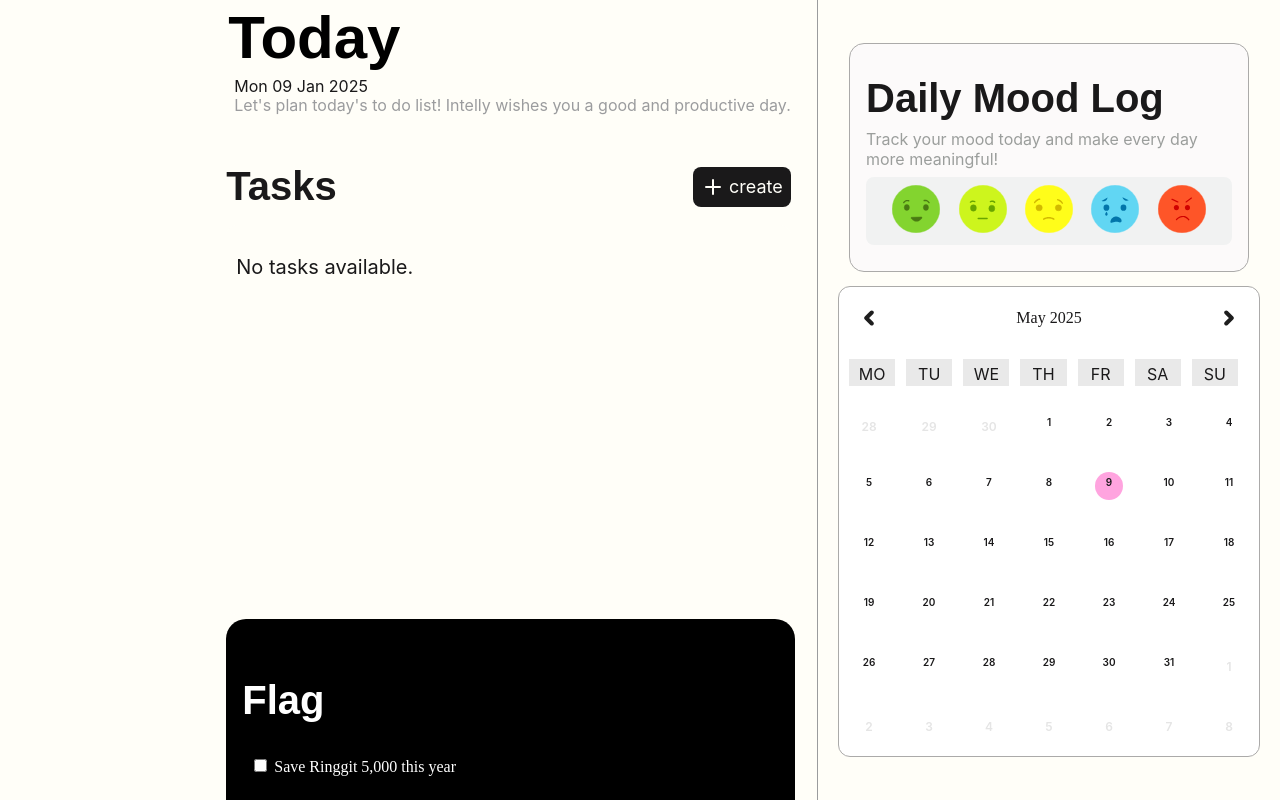
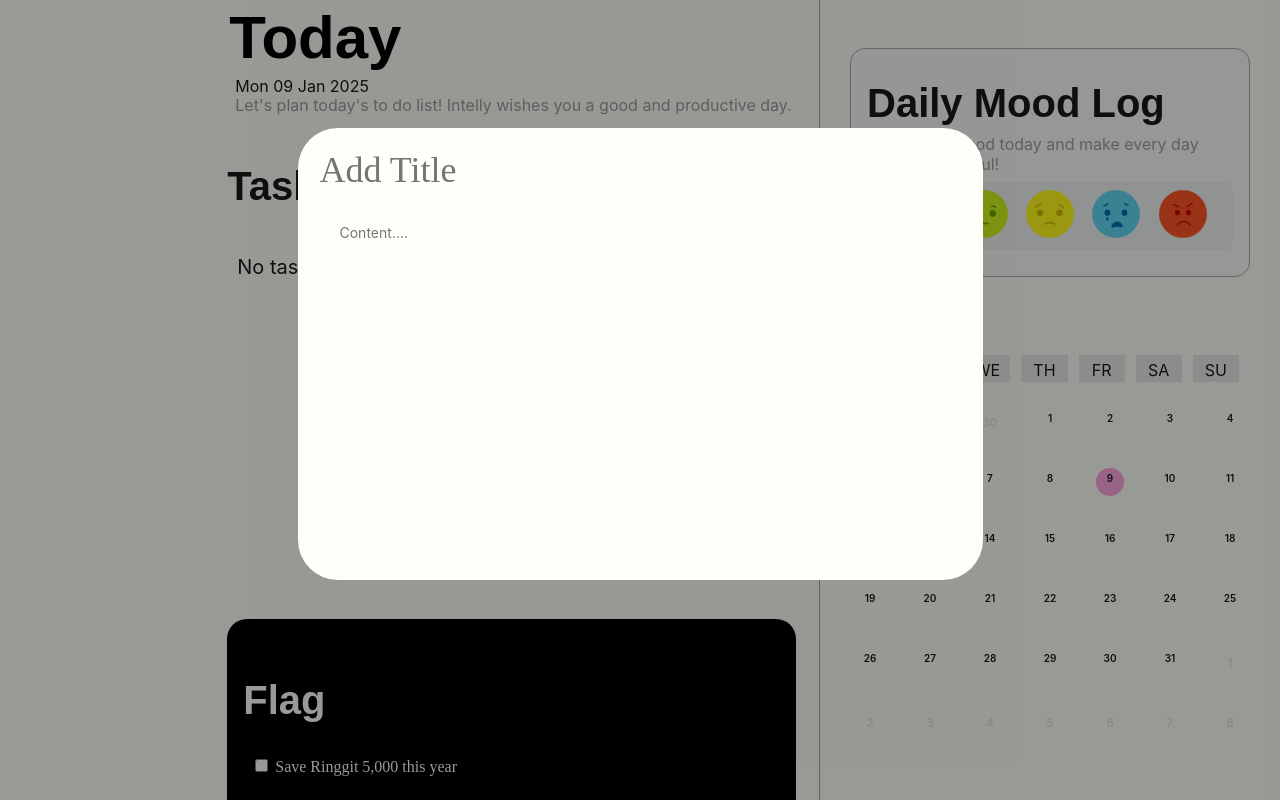
Before and after one commit to KevinLim616/web-assignment-Lumo, a PHP site: page /user/dashboard.php in a window 1280 px wide. Run offline with PHP 8.4, Linux system fonts and the light colour scheme; data that the repository does not hold is empty; some web fonts are replaced.

Commit message:
created diary modal

```diff
--- a/style/dashboard.css
+++ b/style/dashboard.css
@@ -130,7 +130,76 @@
 
 /* modal */
 
-.modal {
+.diary-modal {
+  display: block;
+  position: fixed;
+  z-index: 999;
+  left: 0;
+  top: 0;
+  width: 100%;
+  height: 100%;
+  background-color: rgba(0, 0, 0, 0.4);
+}
+.diary-modal-container {
+  background-color: var(--white);
+  margin: 10% auto;
+  padding: 20px;
+  border-radius: 40px;
+  width: 645px;
+  height: 412px;
+  position: relative;
+  display: flex;
+  flex-direction: column;
+}
+
+.diary-modal-container form {
+  display: flex;
+  flex-direction: column;
+  flex-grow: 1;
+  gap: 24px;
+}
+
+.diary-modal-header {
+  display: flex;
+  justify-content: space-between;
+  align-items: center;
+  width: 100%;
+}
+
+.diary-modal-container form div label {
+  display: none;
+}
+
+.diary-modal-content {
+  flex-grow: 1;
+  display: flex;
+  flex-direction: column;
+  padding: 0 10px;
+}
+
+textarea#diary-content {
+  width: 100%;
+  flex-grow: 1;
+  border: none;
+  resize: none;
+  outline: none;
+  overflow-y: auto;
+  box-sizing: border-box;
+  background-color: transparent;
+  padding: 8px 12px;
+  font-size: 14px;
+  font-family: "SF Pro Text", "Poppins", sans-serif;
+}
+
+input#diary-title {
+  font-family: "SF Pro Rounded";
+  border: none;
+  background-color: transparent;
+  outline: none;
+  font-size: 36px;
+}
+
+.task-modal {
   display: none;
   position: fixed;
   z-index: 999;
@@ -141,7 +210,7 @@
   background-color: rgba(0, 0, 0, 0.4);
 }
 
-.modal-content {
+.task-modal-content {
   background-color: white;
   margin: 10% auto;
   padding: 20px;
--- a/user/dashboard.php
+++ b/user/dashboard.php
@@ -12,6 +12,7 @@
   <link rel="stylesheet" href="../style/dashboard.css" />
   <link rel="stylesheet" href="../style/calendar-style.css" />
   <script src="./../tasks/tasks.js" defer></script>
+
 </head>
 
 <body>
@@ -390,8 +391,8 @@
       </div>
     </div>
     <!--FIXME: Calendar here-->
-    <div class="calendar">
-      <div class="header">
+    <div class="mood-calendar">
+      <div class="calendar-header">
         <button id="arrowleft">
           <svg
             width="10"
@@ -438,8 +439,8 @@
     </div>
   </div>
   <!--Modal Here-->
-  <div id="popupModal" class="modal">
-    <div class="modal-content">
+  <div id="popupModal" class="task-modal">
+    <div class="task-modal-content">
       <!--removed action="" because its handdled in task.js via ajax-->
       <form method="POST" id="create-task-form">
         <div style="display: flex; flex-direction: column; gap: 24px">
@@ -571,9 +572,26 @@
     </div>
   </div>
 
+  <!--Diary modal-->
+  <div class="diary-modal" id="diary-modal">
+    <div class="diary-modal-container">
+      <form action="" id="diary-content-form">
+        <div class="diary-modal-header">
+          <label for="diary-title">Diary Title</label>
+          <input type="text" id="diary-title" name="diary-title" placeholder="Add Title">
+          <span id="close-diary"></span>
+        </div>
+        <div class="diary-modal-content">
+          <label for="diary-content" id="diary-content-label">Content</label>
+          <textarea name="diary-content" id="diary-content" placeholder="Content...."></textarea>
+        </div>
+
+      </form>
+    </div>
+  </div>
 
 
-  <script src="./modal.js" defer></script>
+  <script src="./modal.js" defer type="module"></script>
   <script src="../diary/diary.js" defer type="module"></script>
   <script src="./calendar.js" defer type="module"></script>
 </body>
--- a/user/modal.js
+++ b/user/modal.js
@@ -1,7 +1,10 @@
+import { svgIcons } from "../utils/svgIcons.js";
 document.addEventListener("DOMContentLoaded", () => {
   const modal = document.getElementById("popupModal");
+  const diaryModal = document.getElementById("diary-modal");
   const createBtn = document.getElementById("createBtn");
   const closeBtn = document.querySelector(".close-btn");
+  const closeDiaryBtn = document.getElementById("close-diary");
 
   createBtn.addEventListener("click", () => {
     modal.style.display = "block";
@@ -12,10 +15,21 @@
     document.getElementById("create-task-form").reset();
   });
 
+  closeDiaryBtn.innerHTML = "";
+  closeDiaryBtn.appendChild(svgIcons["closeIcon"]("diary-close"));
+
+  closeDiaryBtn.addEventListener("click", () => {
+    diaryModal.style.display = "none";
+    document.getElementById("diary-content-form").reset();
+  });
   window.addEventListener("click", (e) => {
     if (e.target === modal) {
       modal.style.display = "none";
       document.getElementById("create-task-form").reset();
     }
+    if (e.target === diaryModal) {
+      diaryModal.style.display = "none";
+      document.getElementById("diary-content-form").reset();
+    }
   });
 });
```
